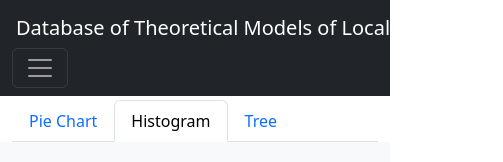
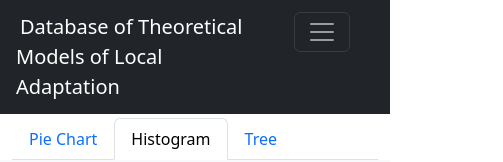
Before and after one commit to AnangaB/LocalAdaptationApp, a React (Vite) app: page /LocalAdaptationApp/graphs in a window 390 px wide. Shown: the top 162 px of the page, 503 px wide, since content can reach past the window. Built offline with nearby package versions, Linux system fonts and the light colour scheme; no server answers.

Commit message:
fix: removed horizontal scroll bar on webpage on mobile style: added more bootstrap classes on navbar to make it more responsive on different screen sizes.

```diff
--- a/index.html
+++ b/index.html
@@ -5,6 +5,8 @@
     <meta name="viewport" content="width=device-width, initial-scale=1.0" />
     <title>Local Adaptation Model Search</title>
     <base href="/LocalAdaptationApp/">
+    <link rel="stylesheet" href="./src/style/main.css" />
+
   </head>
   <body>
     <div id="root"></div>
--- a/src/components/Common Components/MainMenuBar.tsx
+++ b/src/components/Common Components/MainMenuBar.tsx
@@ -9,11 +9,19 @@ interface MainMenuBarProps {
 
 const MainMenuBar: React.FC<MainMenuBarProps> = ({ isHomePageActive }) => {
   return (
-    <nav className="navbar navbar-expand-lg navbar-dark bg-dark">
+    <nav className="navbar navbar-expand-md navbar-dark bg-dark">
       <div className="container-fluid">
-        <Link className="navbar-brand px-1" to="/LocalAdaptationApp">
+        <div className="row p-1 w-100">
+          <div className="col-10">
+            <Link
+              className="navbar-brand px-1 text-wrap"
+              to="/LocalAdaptationApp"
+            >
               Database of Theoretical Models of Local Adaptation
             </Link>
+          </div>
+          <div className="col-2 d-lg-none">
+            <div className="d-flex w-100 justify-content-end">
               <button
                 className="navbar-toggler"
                 type="button"
@@ -25,8 +33,11 @@ const MainMenuBar: React.FC<MainMenuBarProps> = ({ isHomePageActive }) => {
               >
                 <span className="navbar-toggler-icon"></span>
               </button>
+            </div>
+          </div>
+
           <div
-          className="collapse navbar-collapse justify-content-left"
+            className="col-lg-2 collapse navbar-collapse justify-content-left"
             id="navbarNav"
           >
             <Link
@@ -53,6 +64,7 @@ const MainMenuBar: React.FC<MainMenuBarProps> = ({ isHomePageActive }) => {
             </Link>
           </div>
         </div>
+      </div>
     </nav>
   );
 };
--- a/src/components/Home Page Components/Home Page Main Content Display/DataTableDisplayContainer.tsx
+++ b/src/components/Home Page Components/Home Page Main Content Display/DataTableDisplayContainer.tsx
@@ -59,7 +59,7 @@ const DataTableDisplayContainer: React.FC<DataTableDisplayContainerProps> = ({
         dataSetObject.getDatasetSimilarityScore();
       setRowSimilarityScore(scores);
     }
-  }, [SearchParams]);
+  }, [SearchParams, dataSetObject]);
 
   //state to describe whether to display details about an individual paper and which paper (currentRow con)
   const [individualPageDisplayMode, setIndividualPageDisplayMode] =
--- a/src/components/Home Page Components/Home Page Main Content Display/WeakMatchesDisplay.tsx
+++ b/src/components/Home Page Components/Home Page Main Content Display/WeakMatchesDisplay.tsx
@@ -38,7 +38,7 @@ const WeakMatchesDisplay: React.FC<WeakMatchesDisplayProps> = ({
     } else {
       setShouldDisplayWeakMatches(true);
     }
-  }, [similaritiesScores]);
+  }, [datasetSystem, similaritiesScores]);
 
   return (
     <div>
--- /dev/null
+++ b/src/style/main.css
@@ -0,0 +1,11 @@
+
+
+#root {
+  width: 100%;
+  overflow-x:hidden
+}
+@media (max-width:768px) {
+    body {
+      overflow-x:hidden !important;
+    }
+  }
```
Lines whose indentation alone changed are shown as unchanged.
